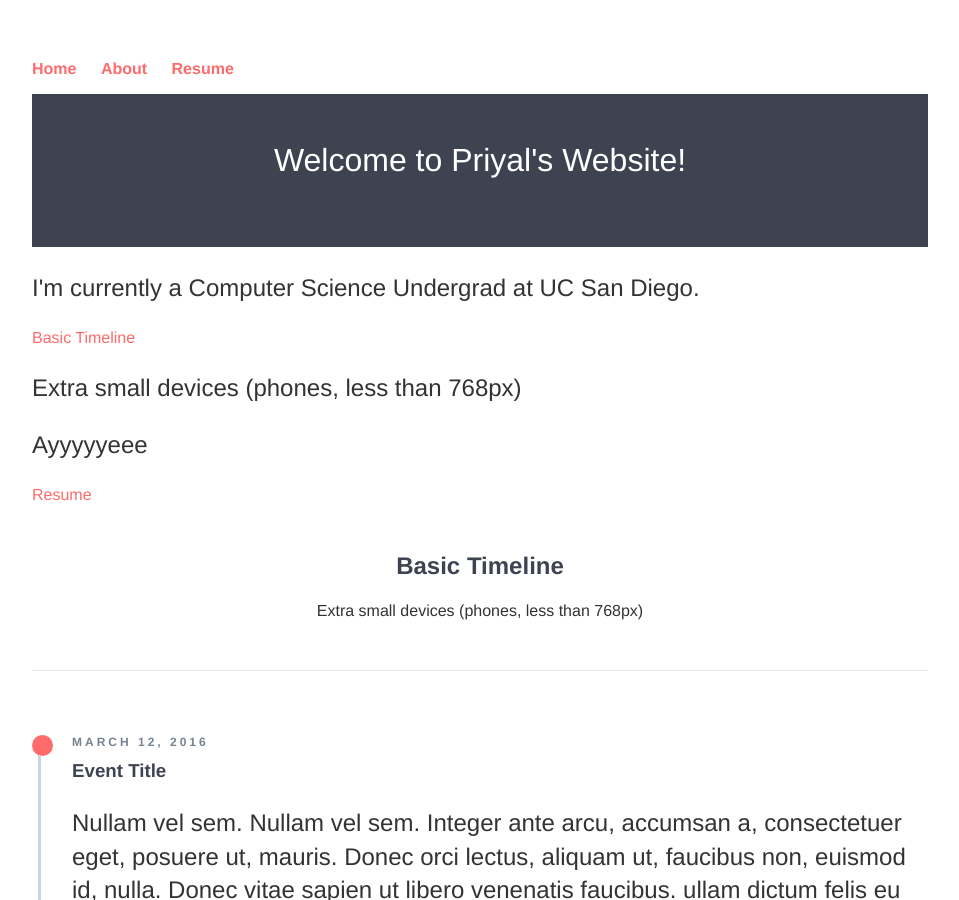
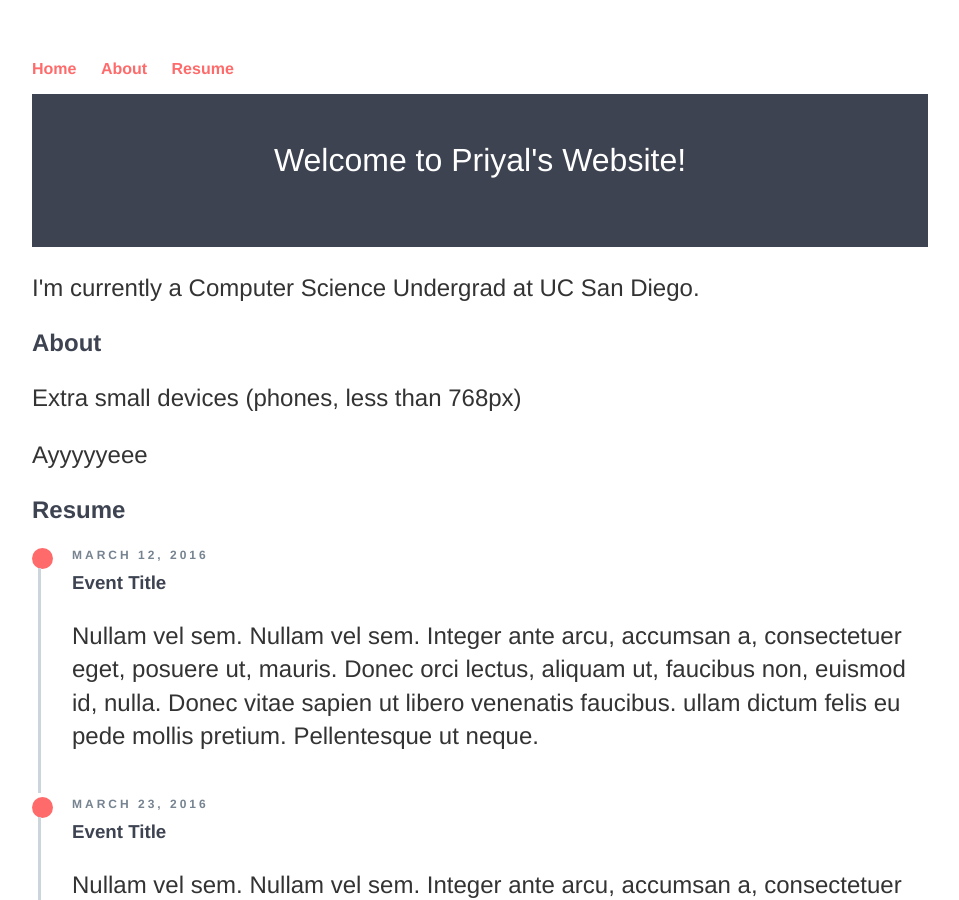
Before and after one commit to p-suneja/p-suneja.github.io, a Jekyll site: the page built from index.html, in a window 1280 px wide and 900 px high. Shown: the whole window, without its empty margins (160-1119 px from the left). Built offline with Jekyll 4.4.1, drawn with Linux system fonts in a browser that asks for light colours.

Commit message:
Update index.html

```diff
--- a/index.html
+++ b/index.html
@@ -9,17 +9,17 @@ title: Priyal's Homepage
 	<p>I'm currently a Computer Science Undergrad at UC San Diego.</p>
 </div><!-- /.blurb -->
 
-<a id="ABOUT"<h2>Basic Timeline</h2></a>
+<!-- <div class="col-md-12 example-title">
+     <h2>Basic Timeline</h2>
+     <p>Extra small devices (phones, less than 768px)</p>
+</div> -->
+<a id="ABOUT"><h2>About</h2></a>
 <p>Extra small devices (phones, less than 768px)</p>
 <p>Ayyyyyeee</p>
 
-<a id="RESUME"<h2>Resume</h2></a>
+<a id="RESUME"><h2>Resume</h2></a>
 <div class="container-fluid">
     <div class="row example-basic">
-        <div class="col-md-12 example-title">
-            <h2>Basic Timeline</h2>
-            <p>Extra small devices (phones, less than 768px)</p>
-        </div>
         <div class="col-xs-10 col-xs-offset-1 col-sm-8 col-sm-offset-2">
             <ul class="timeline">
                 <li class="timeline-item">
```
